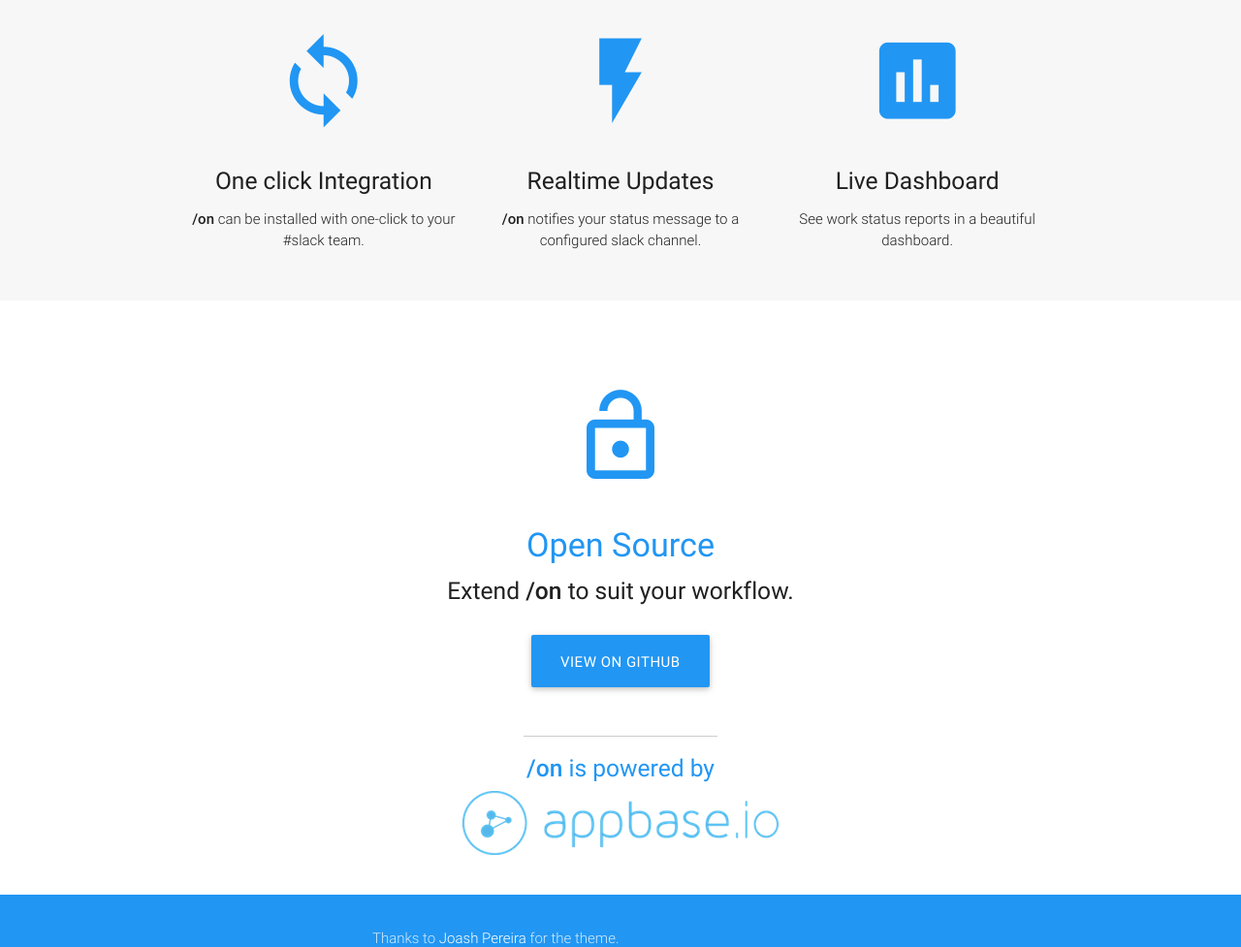
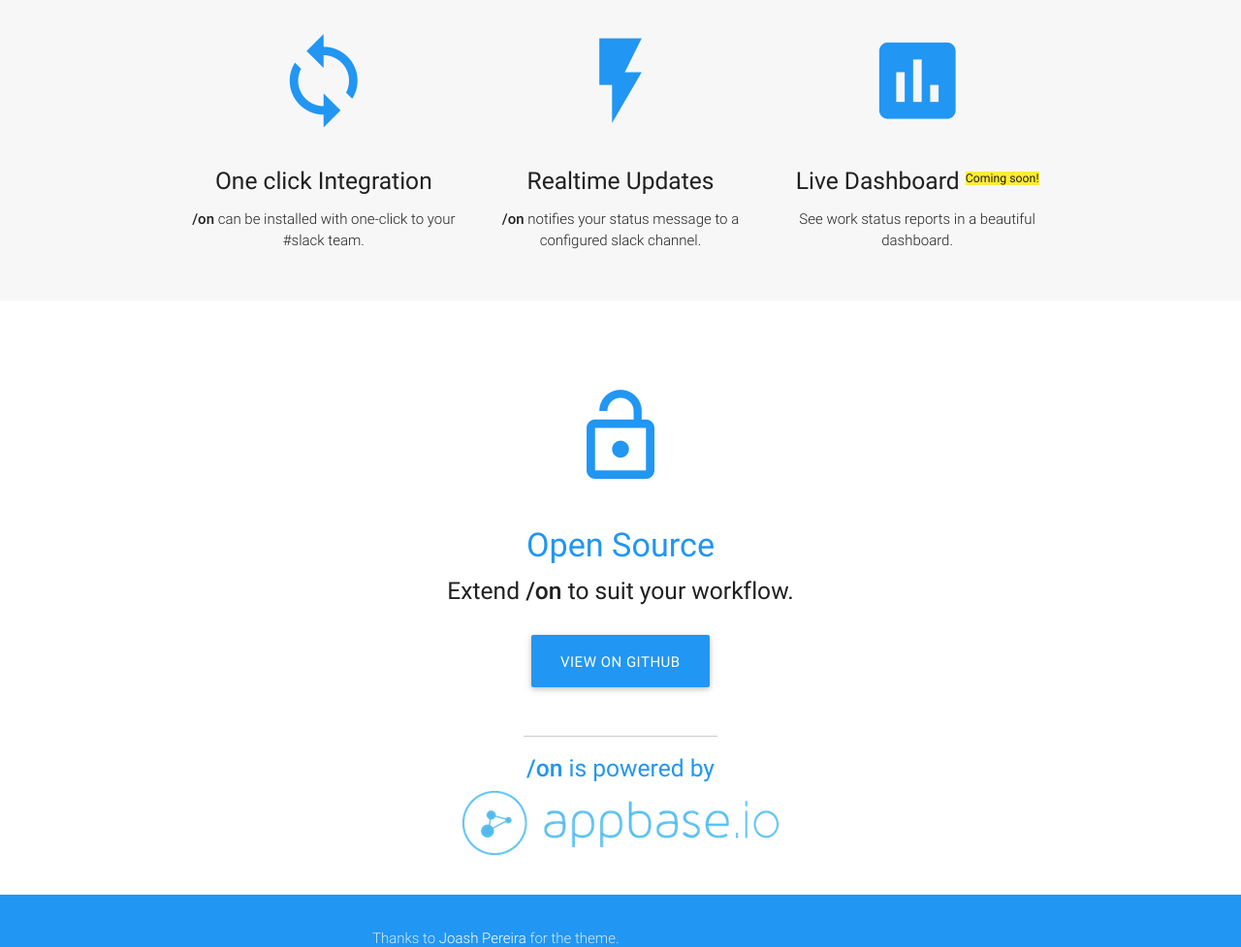
Before and after one commit to appbaseio-apps/stuck-on-slack, a website: page public/index.html in a window 1280 px wide. Shown: the part 1129-2106 px from the top of the page at 97% size. Drawn offline with Linux system fonts and the light colour scheme.

Commit message:
Add Coming soon icon

```diff
--- a/public/index.html
+++ b/public/index.html
@@ -84,7 +84,7 @@
         <div class="col s12 m4 l4">
           <div class="center promo promo-example">
             <i class="mdi-action-assessment"></i>
-            <h5 class="promo-caption">Live Dashboard</h5>
+            <h5 class="promo-caption">Live Dashboard <sup class="yellow" style="font-size:0.5em;"> Coming soon! </sup></h5>
             <p class="light center">See work status reports in a beautiful dashboard.</p>
           </div>
         </div>
```
